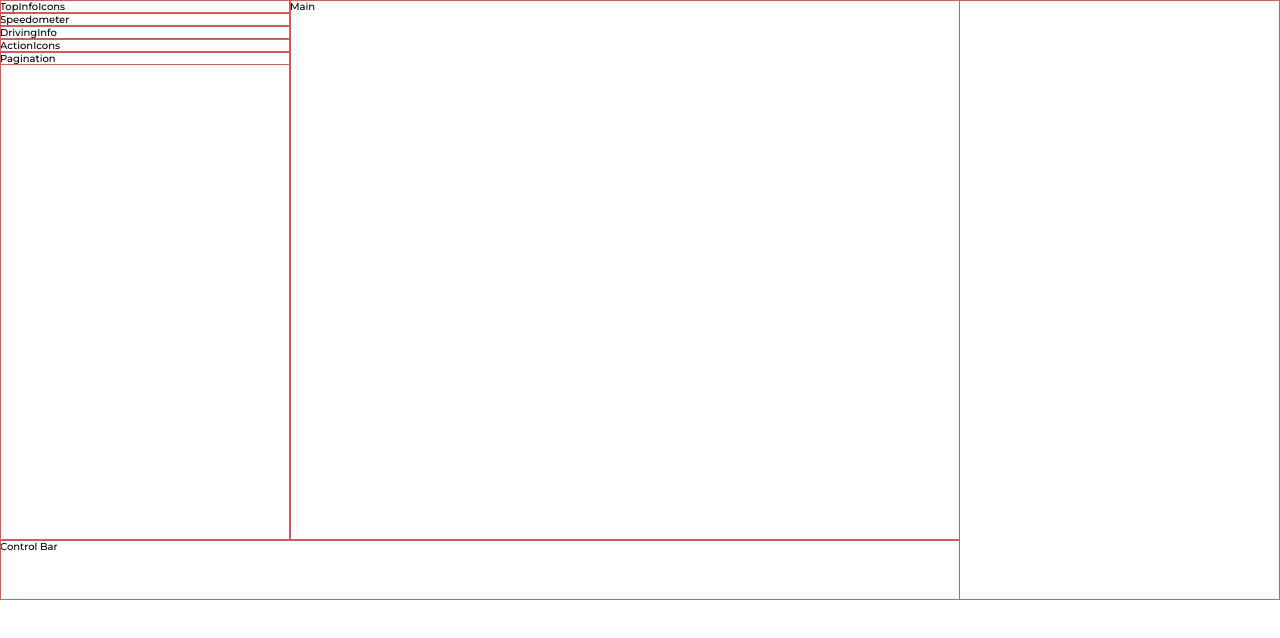
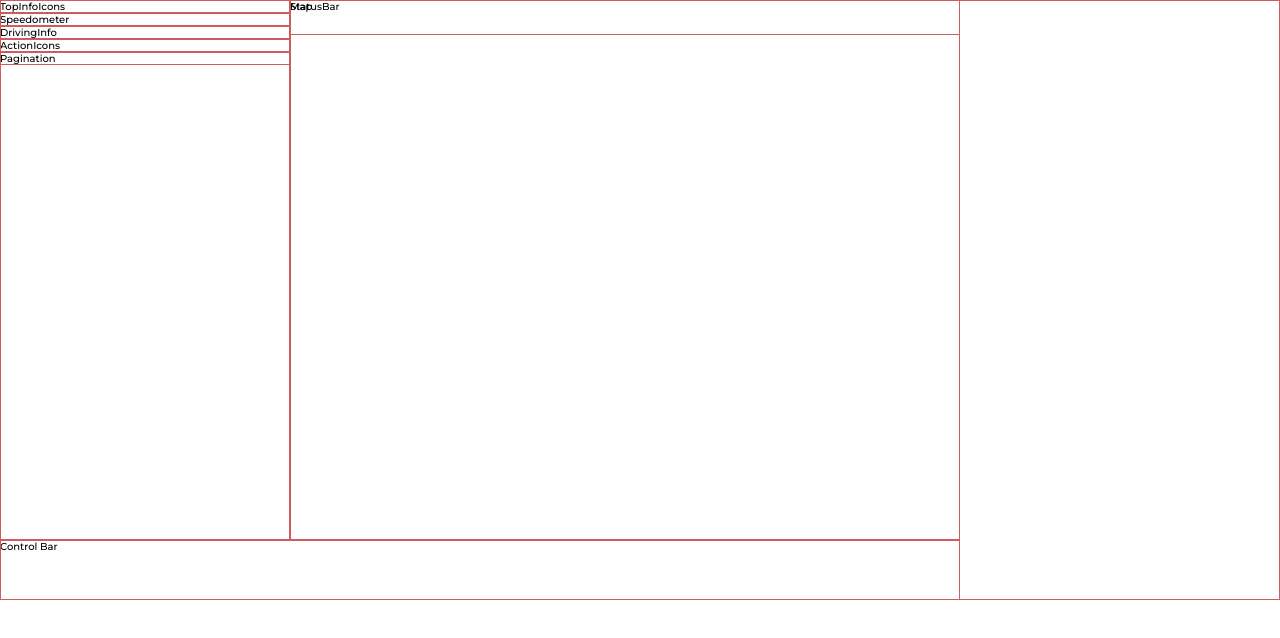
Before and after one commit to rodionme/tesla-ui, a React app: page / in a window 1280 px wide. Built offline with nearby package versions, Linux system fonts and the light colour scheme.

Commit message:
Create general structure of the main section

```diff
--- a/src/components/Main/main.css
+++ b/src/components/Main/main.css
@@ -1,3 +1,14 @@
 .main-content {
+  position: relative;
   width: calc(1340px * var(--coef));
 }
+
+.main-content__status-bar {
+  position: absolute;
+  width: 100%;
+  height: calc(70px * var(--coef));
+}
+
+.main-content__map {
+  height: 100%;
+}
--- a/src/components/Main/main.js
+++ b/src/components/Main/main.js
@@ -1,8 +1,16 @@
 import React from 'react';
 import './main.css';
 
+import StatusBar from '../StatusBar';
+import Map from '../Map';
+
 const Main = ({ className }) => {
-  return <main className={`main-content ${className}`}>Main</main>;
+  return (
+    <main className={`main-content ${className}`}>
+      <StatusBar className="main-content__status-bar" />
+      <Map className="main-content__map" />
+    </main>
+  );
 };
 
 export default Main;
--- /dev/null
+++ b/src/components/Map/index.js
@@ -0,0 +1,3 @@
+import Map from './map';
+
+export default Map;
--- /dev/null
+++ b/src/components/Map/map.js
@@ -0,0 +1,8 @@
+import React from 'react';
+import './map.css';
+
+const Map = ({ className }) => {
+  return <div className={`map ${className}`}>Map</div>;
+};
+
+export default Map;
--- /dev/null
+++ b/src/components/StatusBar/index.js
@@ -0,0 +1,3 @@
+import StatusBar from './status-bar';
+
+export default StatusBar;
--- /dev/null
+++ b/src/components/StatusBar/status-bar.js
@@ -0,0 +1,8 @@
+import React from 'react';
+import './status-bar.css';
+
+const StatusBar = ({ className }) => {
+  return <div className={`status-bar ${className}`}>StatusBar</div>;
+};
+
+export default StatusBar;
```
Also changed, not shown: src/components/Map/map.css (added), src/components/StatusBar/status-bar.css (added).
